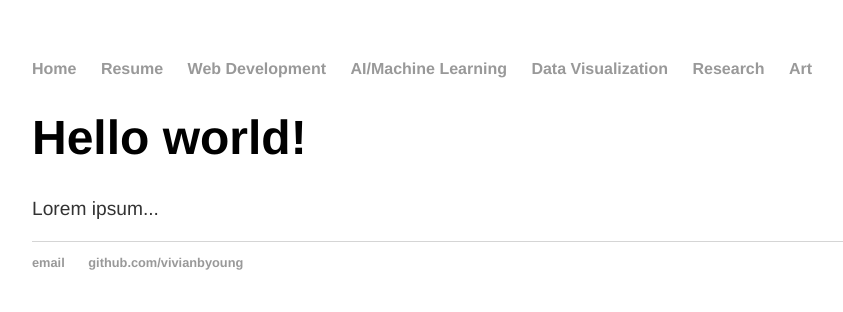
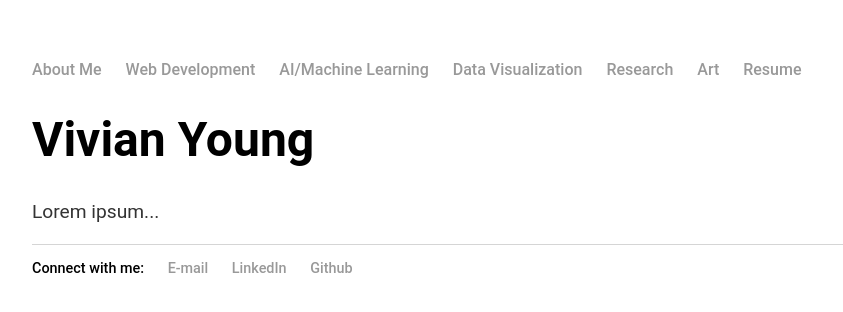
Before and after one commit to vivianbyoung/vivianbyoung, a Jekyll site: the page built from index.html, in a window 1280 px wide. Shown: the top 312 px of the page, without its empty margins (160-1003 px from the left). Built offline with Jekyll 4.4.1, drawn with Linux system fonts in a browser that asks for light colours.

Commit message:
Additional formatting edits

```diff
--- a/_layouts/default.html
+++ b/_layouts/default.html
@@ -7,13 +7,13 @@
 	<body>
 		<nav>
     		<ul>
-        		<li><a href="/">Home</a></li>
-				<li><a href="/resume">Resume</a></li>
+        		<li><a href="/">About Me</a></li>
 				<li><a href="/webdev">Web Development</a></li>
 				<li><a href="/aiml">AI/Machine Learning</a></li>
 				<li><a href="/dataviz">Data Visualization</a></li>
 				<li><a href="/research">Research</a></li>
 				<li><a href="/art">Art</a></li>
+				<li><a href="/resume">Resume</a></li>
     		</ul>
 		</nav>
 		<div class="container">
@@ -23,8 +23,10 @@
 		</div><!-- /.container -->
 		<footer>
     		<ul>
-        		<li><a href="mailto:vivianbelleyoung@gmail.com">email</a></li>
-        		<li><a href="https://github.com/vivianbyoung">github.com/vivianbyoung</a></li>
+				<li>Connect with me:</li>
+        		<li><a href="mailto:vivianbelleyoung@gmail.com">E-mail</a></li>
+				<li><a href="https://www.linkedin.com/in/vivian-belle-young">LinkedIn</a></li>
+        		<li><a href="https://github.com/vivianbyoung">Github</a></li>
 			</ul>
 		</footer>
 	</body>
--- a/art.html
+++ b/art.html
@@ -11,6 +11,7 @@ title: Art
 <div class="blurb">
 	<h2>Sushi</h2>
 	<model-viewer
+	style="width: 35vw; height: 40vw;"
 	auto-rotate
 	src = "assets/art/Sushi.glb"
 	poster = "assets/art/Sushi.png"
--- a/css/main.css
+++ b/css/main.css
@@ -3,10 +3,10 @@ body {
     width: 70%;
 }
 nav ul, footer ul {
-    font-family:'Helvetica', 'Arial', 'Sans-Serif';
+    font-family: 'Roboto','Helvetica', 'Arial', 'Sans-Serif';
     padding: 0px;
     list-style: none;
-    font-weight: bold;
+    font-weight: 500;
 }
 nav ul li, footer ul li {
     display: inline;
@@ -21,21 +21,21 @@ a:hover {
 }
 h1 {
     font-size: 3em;
-    font-family:'Helvetica', 'Arial', 'Sans-Serif';
+    font-family: 'Roboto','Helvetica', 'Arial', 'Sans-Serif';
 }
 h2 {
     font-size: 2em;
-    font-family:'Helvetica', 'Arial', 'Sans-Serif';
+    font-family: 'Roboto','Helvetica', 'Arial', 'Sans-Serif';
 }
 p {
     font-size: 1.2em;
-    font-family:'Helvetica', 'Arial', 'Sans-Serif';
+    font-family: 'Roboto','Helvetica', 'Arial', 'Sans-Serif';
     line-height: 1.3em;
     color: #333;
 }
 footer {
     border-top: 1px solid #d5d5d5;
-    font-size: .8em;
+    font-size: 0.9em;
 }
 
 ul.posts {
@@ -46,8 +46,3 @@ ul.posts {
 ul.posts li {
     list-style: none;
 }
-
-model-viewer{
-    width: 50vw;
-    height: 50vh;
-}
--- a/index.html
+++ b/index.html
@@ -3,6 +3,6 @@ layout: default
 title: About Me
 ---
 <div class="blurb">
-	<h1>Hello world!</h1>
+	<h1>Vivian Young</h1>
 	<p>Lorem ipsum...</p>
 </div>
```
